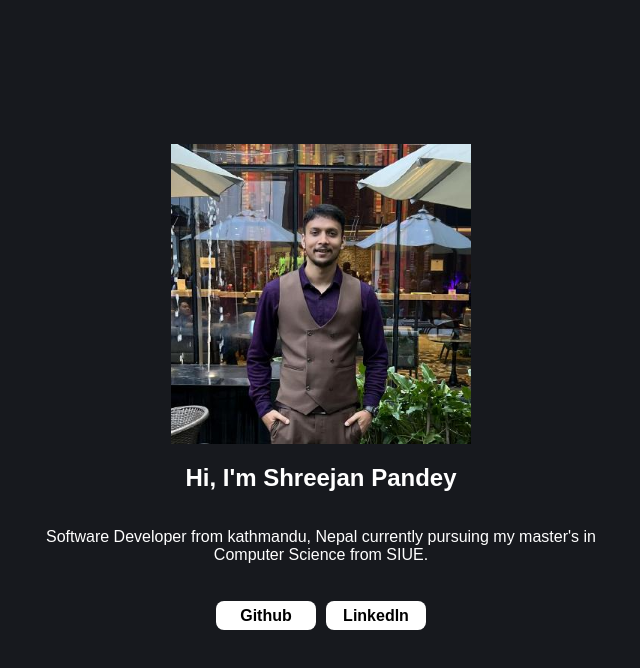
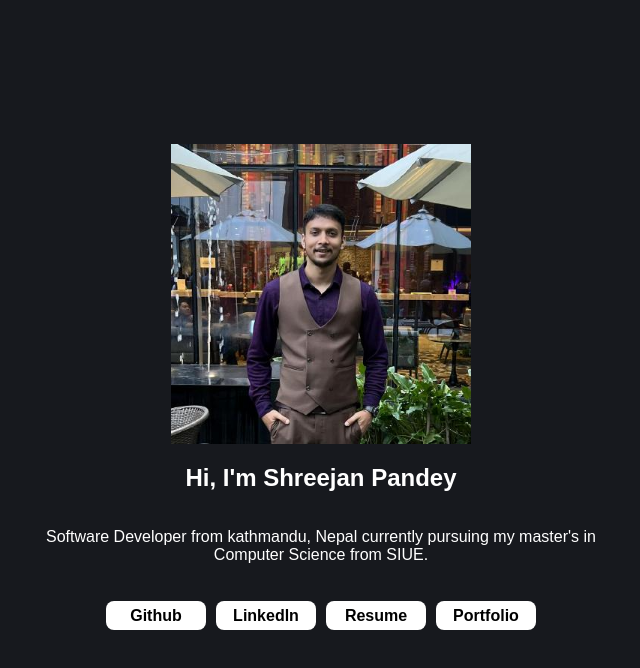
Before and after one commit to NeplayGames/PersonalWebsite, a plain HTML site: page index.html in a window 1280 px wide. Shown: the whole page, without its empty margins (319-959 px from the left). Drawn offline with Linux system fonts and the light colour scheme.

Commit message:
Update index.html

```diff
--- a/index.html
+++ b/index.html
@@ -46,6 +46,12 @@
           <a target="_blank" class="button" href="https://www.linkedin.com/in/shreejan-pandey-b67371191/"
             >Linkedln</a
           >
+          <a target="_blank" class="button" href="https://drive.google.com/file/d/1FQBgJy1C8ryQCIHtXpsxhtxsu3syfwb1/view?usp=drive_link"
+          >Resume</a
+        >
+        <a target="_blank" class="button" href="https://drive.google.com/file/d/17bVYqINTgLBhc24PPVVmJJZ2IGWUaBqc/view?usp=sharing"
+        >Portfolio</a
+      >
         </div>
       </div>
     </section>
```
